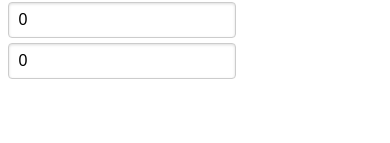
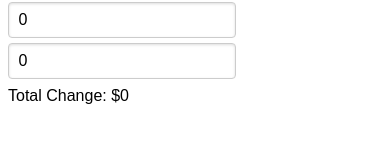
Before and after one commit to AlyxMoon/Simple-Tip-Distribution-Calculator, a Vue app: page / in a window 390 px wide. Both pictures are taken after a click on the button "Bill Counts". Shown: the part 599-742 px from the top of the page. Built offline with nearby package versions, Linux system fonts and the light colour scheme.

Commit message:
Tweak layout of further input groups

```diff
--- a/src/App.vue
+++ b/src/App.vue
@@ -103,6 +103,9 @@
               id="change2" name="change2" type="number" min="0" step="0.01"
               :value="change2" @input="changeBillCount({ type: 'change2', count: $event.target.value })"  />
           </div>
+          <div class="pure-control-group skip-column">
+            <span class="subLabel">Total Change: ${{ getTotalChangeAmounts }}</span>
+          </div>
         </fieldset>
       </form>
     </div>
@@ -180,10 +183,9 @@ export default {
   data () {
     return {
       draggingOverIndex: -1,
-      draggingHeldIndex: -1
+      draggingHeldIndex: -1,
     }
   },
-
   computed: {
     ...mapGetters([
       'getBillOfType',
@@ -191,7 +193,8 @@ export default {
       'getEmployeeTips',
       'getLeftoverTips',
       'getTotalHours',
-      'getTotalTips'
+      'getTotalTips',
+      'getTotalChangeAmounts',
     ]),
     ...mapState({
       bills: state => state.app.bills,
@@ -199,7 +202,7 @@ export default {
       change2: state => state.app.change2,
       employees: state => state.app.employees,
       page: state => state.app.page,
-      saving: state => state.app.saving
+      saving: state => state.app.saving,
     })
   },
 
@@ -216,7 +219,7 @@ export default {
       'clearEmployeeHours',
       'removeEmployee',
       'loadFromStorage',
-      'saveToStorage'
+      'saveToStorage',
     ]),
 
     handleDragStart (index) {
@@ -370,4 +373,13 @@ input[type=submit] {
   text-align: right;
 }
 
+.pure-control-group.skip-column > * {
+  margin-left: 12em;
+}
+@media only screen and (max-width: 480px) {
+  .pure-control-group.skip-column > *  {
+    margin-left: 0;
+  }
+}
+
 </style>
--- a/src/vuex/getters.js
+++ b/src/vuex/getters.js
@@ -79,3 +79,7 @@ export const getTotalTips = (state, getters) => {
     }, 0)
   )
 }
+
+export const getTotalChangeAmounts = (state, getters) => {
+  return state.change + state.change2
+}
```
Also changed, not shown: .eslintrc.js.
